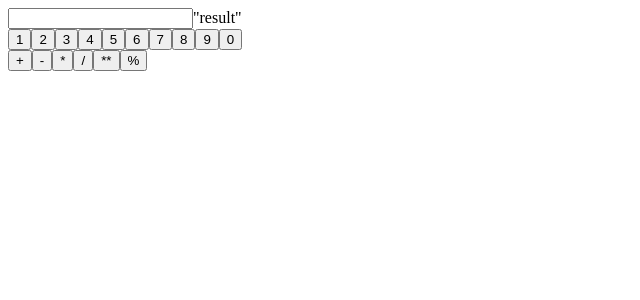
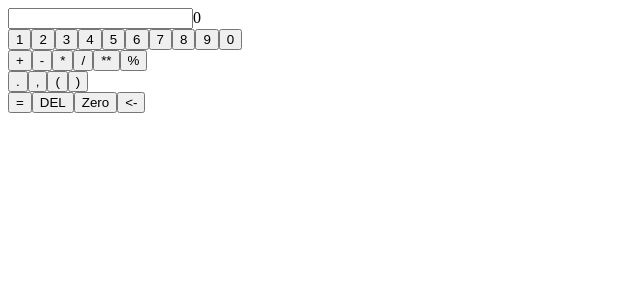
Before and after one commit to Rcontre360/react_calculator, a React (Create React App) app: page / in a window 1280 px wide. Shown: the top 300 px of the page, without its empty margins (0-640 px from the left). Built offline with nearby package versions, Linux system fonts and the light colour scheme.

Commit message:
freecodecamp id´s and buttons added

```diff
--- a/src/App.js
+++ b/src/App.js
@@ -9,7 +9,7 @@ class App extends React.Component{
 	constructor(props){
 		super(props);
 		this.state = {
-			result:"",
+			result:"0",
 			calculatorString:""
 		}
 		this.setResult = this.setResult.bind(this);
--- a/src/calculator/calcButtons.js
+++ b/src/calculator/calcButtons.js
@@ -1,22 +1,22 @@
 
 export const numbers = [
-	{str:"1"},
-	{str:"2"},
-	{str:"3"},
-	{str:"4"},
-	{str:"5"},
-	{str:"6"},
-	{str:"7"},
-	{str:"8"},
-	{str:"9"},
-	{str:"0"}
+	{str:"1",id:"one"},
+	{str:"2",id:"two"},
+	{str:"3",id:"three"},
+	{str:"4",id:"four"},
+	{str:"5",id:"five"},
+	{str:"6",id:"six"},
+	{str:"7",id:"seven"},
+	{str:"8",id:"eight"},
+	{str:"9",id:"nine"},
+	{str:"0",id:"zero"}
 ]
 
 export const operators = [
-	{str:"+"},
-	{str:"-"},
-	{str:"*"},
-	{str:"/"},
+	{str:"+",id:"add"},
+	{str:"-",id:"substract"},
+	{str:"*",id:"multiply"},
+	{str:"/",id:"divide"},
 	{str:"**"},
 	{str:"%"},
 ]
@@ -31,3 +31,17 @@ export const functions = [
 	{str:"sec()"},
 	{str:"csc()"},
 ]
+
+export const symbols = [
+	{str:".",id:"decimal"},
+	{str:","},
+	{str:"("},
+	{str:")"}
+]
+
+export const standar = [
+	{str:"=",id:"equals",action:"SHOW_RESULT"},
+	{str:"DEL",id:"clear",action:"DELETE_FORMULA"},
+	{str:"Zero",action:"DELETE_ALL"},
+	{str:"<-",action:"DELETE_ONE"}
+]
--- a/src/components/body.js
+++ b/src/components/body.js
@@ -1,7 +1,7 @@
 import React from "react";
 import PropTypes from "prop-types";
-import {CalculusButton} from "./buttons";
-import {numbers,operators} from "../calculator/calcButtons";
+import {CalculusButton,ActionButton} from "./buttons";
+import {numbers,operators,standar,symbols} from "../calculator/calcButtons";
 import CalculatorContext from "../calculator/context";
 
 export const CalculatorBody = (props)=>{
@@ -10,18 +10,35 @@ export const CalculatorBody = (props)=>{
 	<div className="buttons_container" data-test="calculator_body">
 		<FieldWrapper buttons={numbers} Type={CalculusButton}/>
 		<FieldWrapper buttons={operators} Type={CalculusButton}/>
+		<FieldWrapper buttons={symbols} Type={CalculusButton}/>
+		<FieldWrapper buttons={standar} Type={ActionButton}/>
 	</div>
 	);
 }
 
 export const FieldWrapper = (props)=>{
 	const {buttons,Type} = props;
-	const {setCalculatorString,calculatorString} = ()=>{
-		return React.useContext(CalculatorContext);
-	}
+	const {setCalculatorString,calculatorString} = React.useContext(CalculatorContext);
 
-	const setCalculus = (str)=>{
-		setCalculatorString(calculatorString+str);
+	const setUserAction = (btn)=>{
+		const {action} = btn;
+		console.log(btn)
+		switch (action) {
+			case "APPEND":
+				setCalculatorString(calculatorString+btn.str);
+				break;
+			case "SHOW_RESULT":
+				break;
+			case "DELETE_FORMULA":
+				break;
+			case "DELETE_ALL":
+				break;
+			case "DELETE_ONE":
+				break;
+			default:
+				break;
+		}
+
 	}
 
 	return(
@@ -30,7 +47,9 @@ export const FieldWrapper = (props)=>{
 			(buttons.length>0 && Type)
 			&&
 			buttons.map((btn,i)=>
-				<Type onClick={setCalculus} {...btn} key={i}/>
+				<Type btnfunction={setUserAction.bind(this)} {...btn} key={i}>
+					{btn.str}
+				</Type>
 			)
 		}
 		</div>
--- a/src/components/buttons.js
+++ b/src/components/buttons.js
@@ -4,21 +4,32 @@ import PropTypes from "prop-types";
 export const StandarButton = (props)=>{
 	const {children,onClick} = props;
 
-	if (!onClick) onClick = e=>e;
+	if (!onClick)
+		onClick = e=>e;
 
 	return(
-		<button onClick={onClick} className="btn" data-test="standar_btn">
+		<button onClick={onClick} className="btn" data-test="standar_btn" {...props}>
 			{children}
 		</button>
 	);
 }
 
-export const CalculusButton = (props)=>{
-	const {str,onClick} = props;
+export const ActionButton = (props)=>{
+	const {str,btnfunction,action} = props;
 
 	return(
-		<StandarButton onClick={()=>output(str)} {...props}>
+		<StandarButton onClick={()=>btnfunction({action})} {...props}>
 			{str}
 		</StandarButton>
 	);
 }
+
+export const CalculusButton = (props)=>{
+	const {str,btnfunction} = props;
+
+	return(
+		<StandarButton onClick={e=>btnfunction({action:"APPEND",str})} {...props}>
+			{str}
+		</StandarButton>
+	);
+}
--- a/src/components/input.js
+++ b/src/components/input.js
@@ -15,7 +15,7 @@ StandarInput.propTypes = {
 }
 
 const CalculatorInput = (props)=>{
-	const {calculatorString,setCalculatorString} = props;
+	const {calculatorString,setCalculatorString,result} = props;
 
 	const directChange = e=>{
 		setCalculatorString(e.target.value);
@@ -24,8 +24,8 @@ const CalculatorInput = (props)=>{
 	return(
 	<div className="input" data-test="calculator_input">
 		<StandarInput onChange={directChange} value={calculatorString}/>
-		<span className="result">
-			"result"
+		<span className="result" id="display">
+			{result}
 		</span>
 	</div>
 	);
@@ -33,7 +33,8 @@ const CalculatorInput = (props)=>{
 
 CalculatorInput.propTypes = {
 	calculatorString:PropTypes.string,
-	setCalculatorString:PropTypes.func
+	setCalculatorString:PropTypes.func,
+	result:PropTypes.string
 }
 
 export {
```
Also changed, not shown: 2 other files (tests, documents, lock files or other folders).
